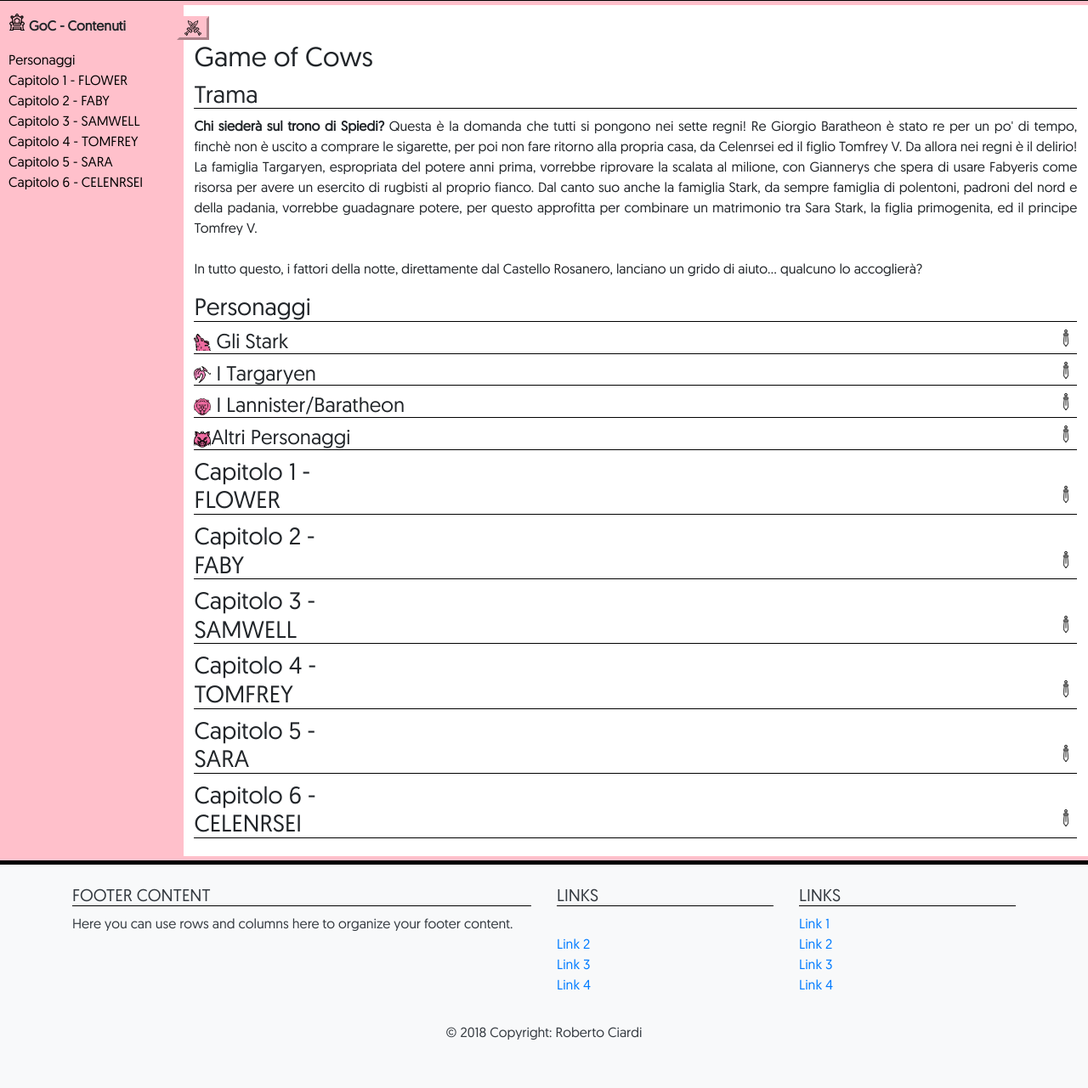
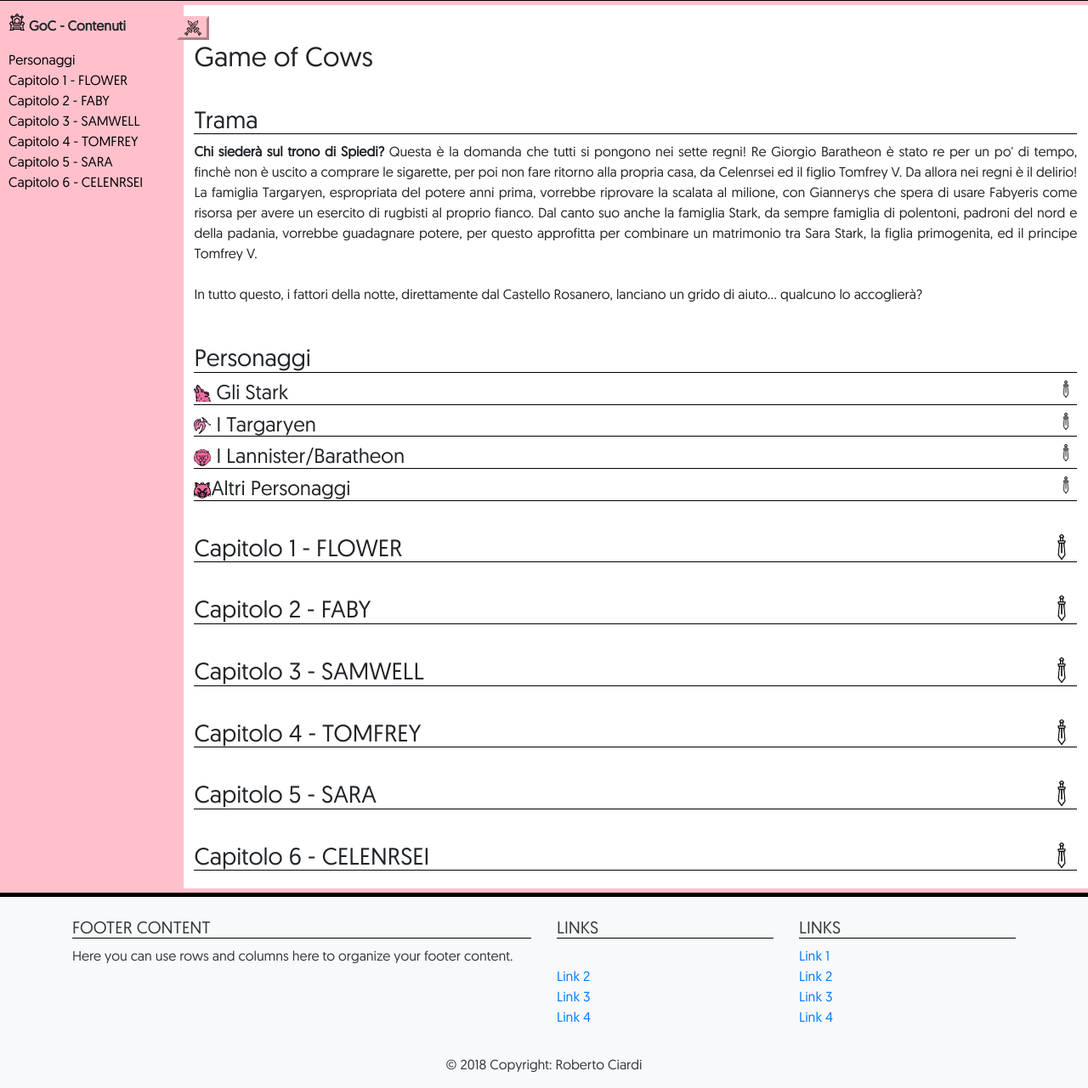
Before and after one commit to robertociardi/robertociardi.github.io, a PHP site: page /gameofcows.html in a window 1280 px wide. Shown: the part 721-2002 px from the top of the page at 85% size. Before the commit the page ends 1945 px from the top, so only its background shows below. Run offline with PHP 8.4, Linux system fonts and the light colour scheme.

Commit message:
minor update gameofcows

```diff
--- a/css/goc.css
+++ b/css/goc.css
@@ -61,6 +61,7 @@
 }
 
 .content h3 {
+	padding-top: 30px;
 	border-bottom-style: solid;
 	border-bottom-width: 1px;
 	border-bottom-color: black;
@@ -72,7 +73,7 @@
 }
 
 .content h3.moved-down {
-	padding-top: 65px;
+	padding-top: 65px !important;
 }
 
 .content h4, h5 {
--- a/gameofcows.html
+++ b/gameofcows.html
@@ -138,7 +138,7 @@
 					<p>Samwell Baji è un ragazzo paffutello che ama leggere, guardare la tv e mangiare. Suo padre non ne è felice, quindi lo iscrive ai campi estivi dei Fattori della Notte</p>
 				</div>
 			</div>
-			<h3 id="title-chapter1"><span class="d-none d-md-block"> Capitolo 1 - </span>FLOWER <button class="chapter-toggler" onclick="toggle_chapter(4);"><img id="toggler-img-4" src="/img/icons/down2.png" width="20" height="20" alt="toggle"></button>
+			<h3 id="title-chapter1"><span class="d-none d-md-inline"> Capitolo 1 - </span>FLOWER <button class="chapter-toggler" onclick="toggle_chapter(4);"><img id="toggler-img-4" src="/img/icons/down2.png" width="30" height="30" alt="toggle"></button>
 			</h3>
 			<div class="chapter" id="chapter4">
 				<div class="row">
@@ -150,7 +150,7 @@
 					</div>
 				</div>
 			</div>
-			<h3 id="title-chapter2"><span class="d-none d-md-block"> Capitolo 2 - </span>FABY <button class="chapter-toggler" onclick="toggle_chapter(5);"><img id="toggler-img-5" src="/img/icons/down2.png" width="20" height="20" alt="toggle"></button>
+			<h3 id="title-chapter2"><span class="d-none d-md-inline"> Capitolo 2 - </span>FABY <button class="chapter-toggler" onclick="toggle_chapter(5);"><img id="toggler-img-5" src="/img/icons/down2.png" width="30" height="30" alt="toggle"></button>
 			</h3>
 			<div class="chapter" id="chapter5">
 				<div class="row">
@@ -162,7 +162,7 @@
 					</div>
 				</div>
 			</div>
-			<h3 id="title-chapter3"><span class="d-none d-md-block"> Capitolo 3 - </span>SAMWELL <button class="chapter-toggler" onclick="toggle_chapter(6);"><img id="toggler-img-6" src="/img/icons/down2.png" width="20" height="20" alt="toggle"></button>
+			<h3 id="title-chapter3"><span class="d-none d-md-inline"> Capitolo 3 - </span>SAMWELL <button class="chapter-toggler" onclick="toggle_chapter(6);"><img id="toggler-img-6" src="/img/icons/down2.png" width="30" height="30" alt="toggle"></button>
 			</h3>
 			<div class="chapter" id="chapter6">
 				<div class="row">
@@ -174,7 +174,7 @@
 					</div>
 				</div>
 			</div>
-			<h3 id="title-chapter4"><span class="d-none d-md-block"> Capitolo 4 - </span>TOMFREY <button class="chapter-toggler" onclick="toggle_chapter(7);"><img id="toggler-img-7" src="/img/icons/down2.png" width="20" height="20" alt="toggle"></button>
+			<h3 id="title-chapter4"><span class="d-none d-md-inline"> Capitolo 4 - </span>TOMFREY <button class="chapter-toggler" onclick="toggle_chapter(7);"><img id="toggler-img-7" src="/img/icons/down2.png" width="30" height="30" alt="toggle"></button>
 			</h3>
 			<div class="chapter" id="chapter7">
 				<div class="row">
@@ -186,7 +186,7 @@
 					</div>
 				</div>
 			</div>
-			<h3 id="title-chapter5"><span class="d-none d-md-block"> Capitolo 5 - </span>SARA <button class="chapter-toggler" onclick="toggle_chapter(8);"><img id="toggler-img-8" src="/img/icons/down2.png" width="20" height="20" alt="toggle"></button>
+			<h3 id="title-chapter5"><span class="d-none d-md-inline"> Capitolo 5 - </span>SARA <button class="chapter-toggler" onclick="toggle_chapter(8);"><img id="toggler-img-8" src="/img/icons/down2.png" width="30" height="30" alt="toggle"></button>
 			</h3>
 			<div class="chapter" id="chapter8">
 				<div class="row">
@@ -198,7 +198,7 @@
 					</div>
 				</div>
 			</div>
-			<h3 id="title-chapter6"><span class="d-none d-md-block"> Capitolo 6 - </span>CELENRSEI <button class="chapter-toggler" onclick="toggle_chapter(9);"><img id="toggler-img-9" src="/img/icons/down2.png" width="20" height="20" alt="toggle"></button>
+			<h3 id="title-chapter6"><span class="d-none d-md-inline"> Capitolo 6 - </span>CELENRSEI <button class="chapter-toggler" onclick="toggle_chapter(9);"><img id="toggler-img-9" src="/img/icons/down2.png" width="30" height="30" alt="toggle"></button>
 			</h3>
 			<div class="chapter" id="chapter9">
 				<div class="row">
```
